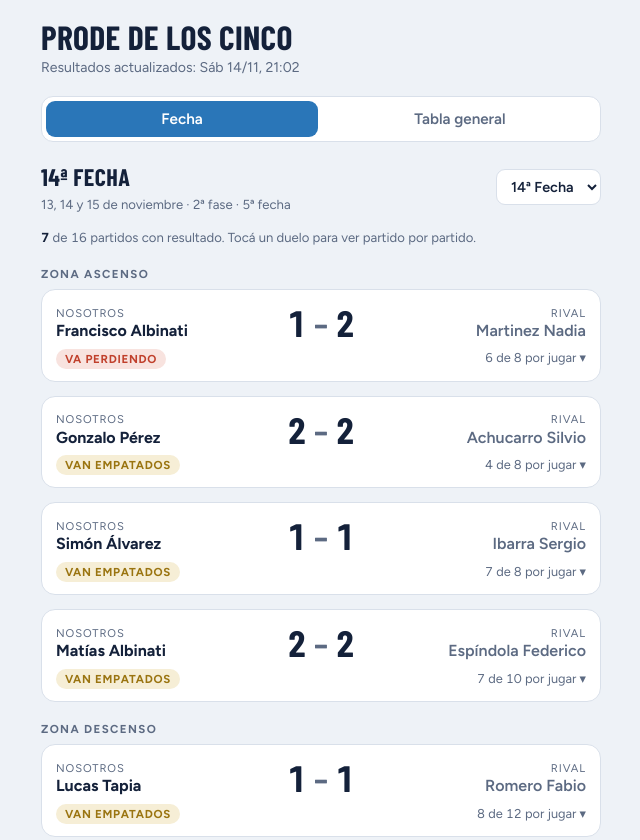
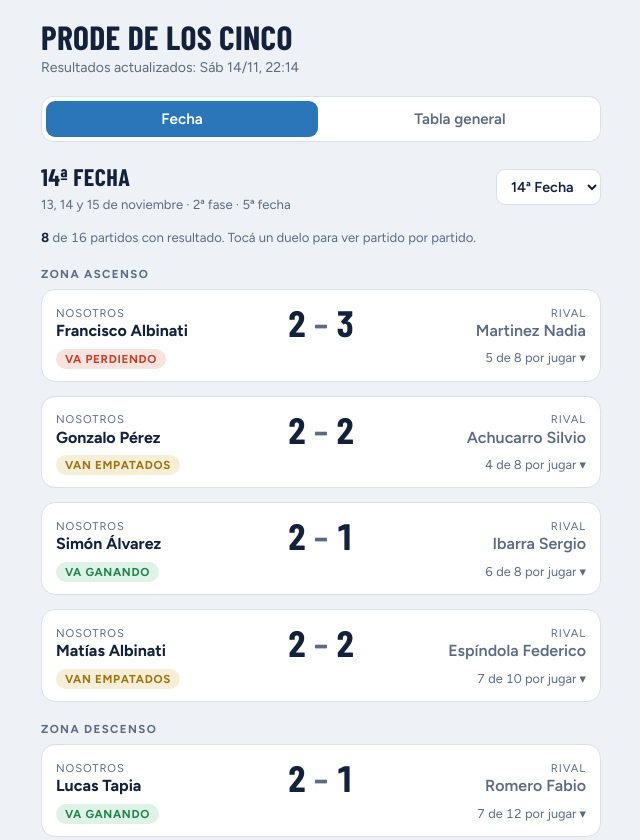
Before and after one commit to FranAlbinati/prode, a plain HTML site: page index.html in a window 1280 px wide. Shown: the top 840 px of the page, without its empty margins (319-959 px from the left). Drawn offline with nearby package versions, Linux system fonts and the light colour scheme; a web font is replaced by a local one.

Commit message:
F14: Gimnasia (J) 2-0 Brown
Co-Authored-By: Claude Opus 5.5 <noreply@anthropic.com>
Claude-Session: https://claude.ai/code/session_019fjrRAf6rUq3uoAXZXXhoL

```diff
--- a/index.html
+++ b/index.html
@@ -109,7 +109,7 @@ th.c{text-align:center}
 /* ====== DATOS: se actualizan cada finde ======
    res: "L" | "E" | "V" | null (sin jugar). dia/hora: hora argentina. picks: [nuestro, rival]. */
 const NUESTROS = ["Gonzalo Pérez","Francisco Albinati","Matías Albinati","Simón Álvarez","Lucas Tapia"];
-const ACTUALIZADO = "Sáb 14/11, 21:02";
+const ACTUALIZADO = "Sáb 14/11, 22:14";
 const FECHAS = [
   {
     id: "f11", nombre: "11ª Fecha", dias: "23, 24 y 25 de octubre", fase: "2ª fase · 2ª fecha",
@@ -235,7 +235,7 @@ const FECHAS = [
       6:{l:"Colón (Sta Fe)",v:"Midland",dia:"Sáb 14",hora:"18:00",res:"L",gol:"1-0"},
       7:{l:"Dep. Madryn",v:"Dep. Maipú",dia:"Sáb 14",hora:"19:00",res:null},
       8:{l:"Banfield",v:"Boca Juniors",dia:"Sáb 14",hora:"19:00",res:"V",gol:"0-3"},
-      9:{l:"Gimnasia (J)",v:"Atl. Brown",dia:"Sáb 14",hora:"20:00",res:null},
+      9:{l:"Gimnasia (J)",v:"Atl. Brown",dia:"Sáb 14",hora:"20:00",res:"L",gol:"2-0"},
       10:{l:"Chipre",v:"Montenegro",dia:"Dom 15",hora:"11:00",res:null},
       11:{l:"Letonia",v:"Armenia",dia:"Dom 15",hora:"11:00",res:null},
       12:{l:"Bielorrusia",v:"Albania",dia:"Dom 15",hora:"14:00",res:null},
```
